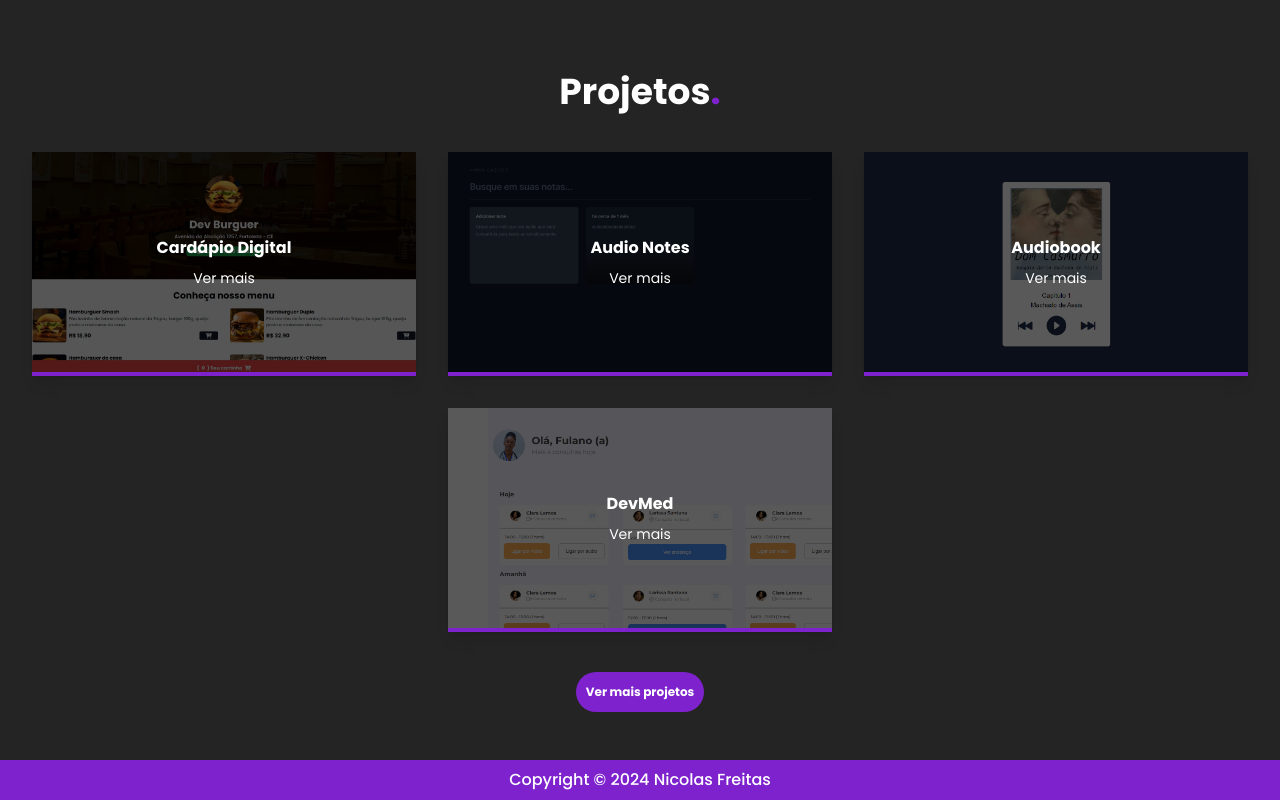
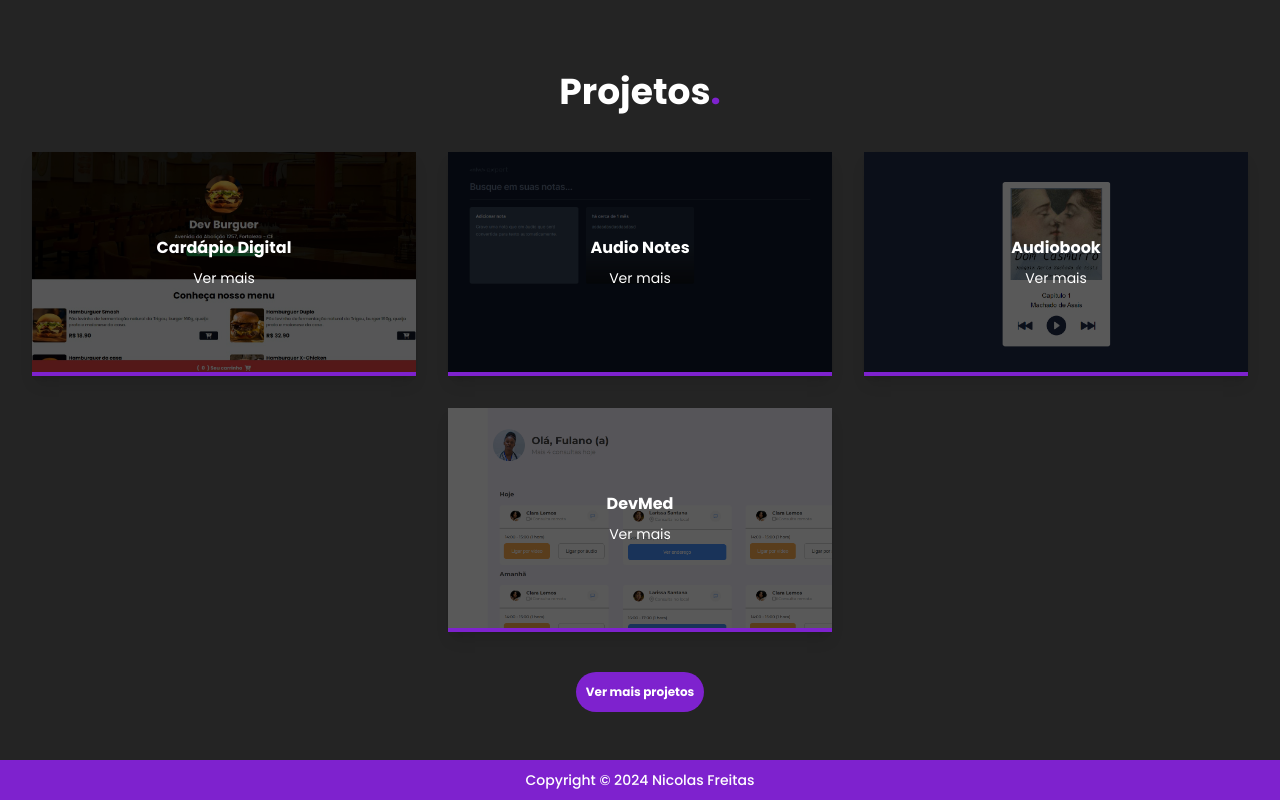
Before and after one commit to nicolasfreitas-dev/portfolio, a React (Vite) app: page / in a window 1280 px wide. Shown: the part 2404-3204 px from the top of the page. Built offline with nearby package versions, Linux system fonts and the light colour scheme.

Commit message:
style: changing footer font size

```diff
--- a/src/App.jsx
+++ b/src/App.jsx
@@ -15,7 +15,7 @@ function App() {
             <Projects />
             <Modal />
             <footer className="flex items-center justify-center font-medium w-full h-10 text-secondaryColor bg-detailColorOne text-base relative bottom-0">
-                <p>Copyright &copy; 2024 Nicolas Freitas</p>
+                <p className="xs:text-sm">Copyright &copy; 2024 Nicolas Freitas</p>
             </footer>
         </div>
     );
```
